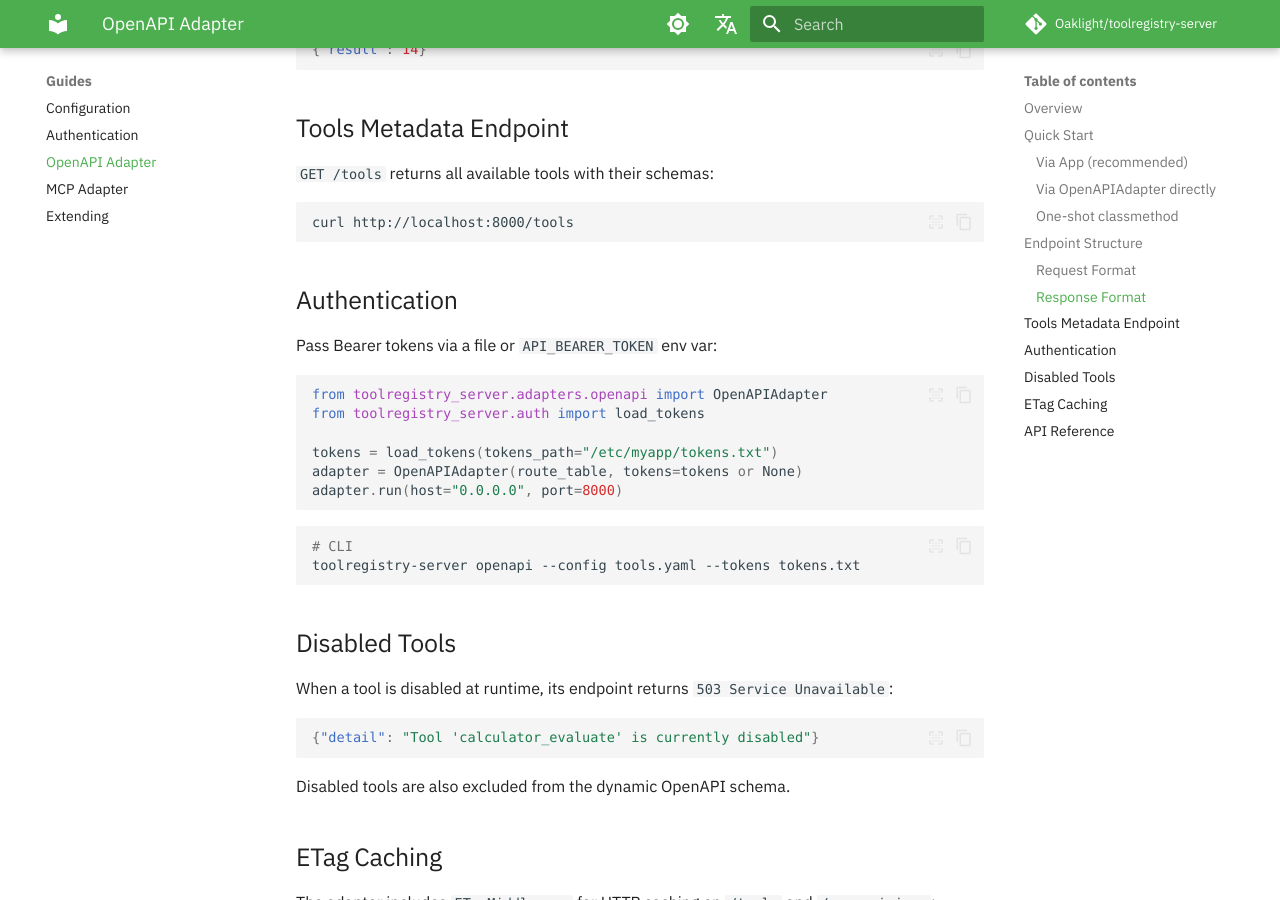
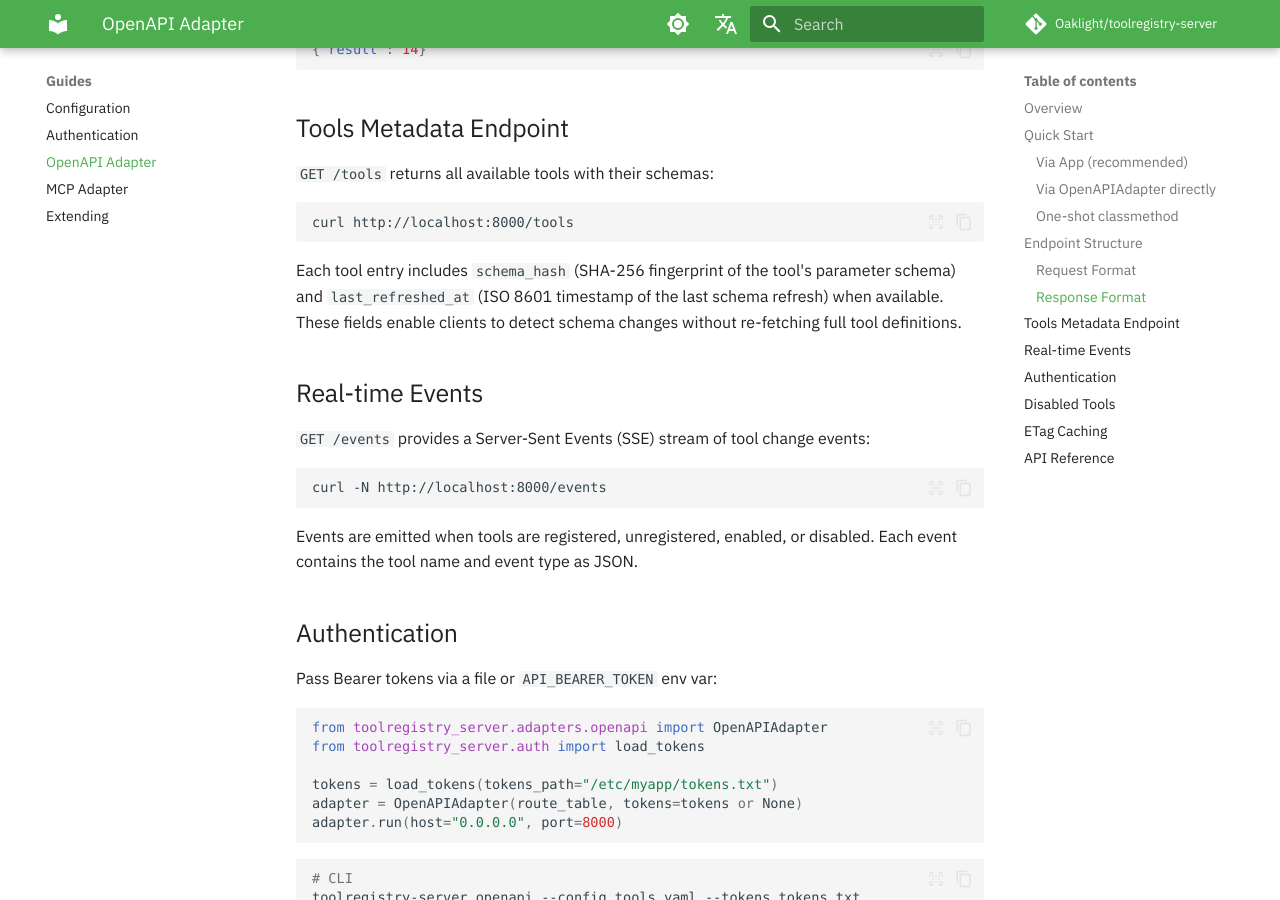
Before and after one commit to Oaklight/toolregistry-server, an MkDocs documentation site: the page built from docs/guides/openapi.md, in a window 1280 px wide and 900 px high, scrolled down 2276 px. Built offline with MkDocs 1.6.1 and Material for MkDocs 9.7.7, drawn with Linux system fonts in a browser that asks for light colours; some web fonts are replaced; comment, search, counter and statistics services are not loaded.

Commit message:
docs: add schema fingerprint, SSE events, and MCP notifications to guides

````diff
--- a/docs/guides/openapi.md
+++ b/docs/guides/openapi.md
@@ -107,6 +107,18 @@ curl -X POST http://localhost:8000/calculator/evaluate \
 curl http://localhost:8000/tools
 ```
 
+Each tool entry includes `schema_hash` (SHA-256 fingerprint of the tool's parameter schema) and `last_refreshed_at` (ISO 8601 timestamp of the last schema refresh) when available. These fields enable clients to detect schema changes without re-fetching full tool definitions.
+
+## Real-time Events
+
+`GET /events` provides a Server-Sent Events (SSE) stream of tool change events:
+
+```bash
+curl -N http://localhost:8000/events
+```
+
+Events are emitted when tools are registered, unregistered, enabled, or disabled. Each event contains the tool name and event type as JSON.
+
 ## Authentication
 
 Pass Bearer tokens via a file or `API_BEARER_TOKEN` env var:
````
Also changed, not shown: docs/guides/mcp.md (+4 -0 lines).
